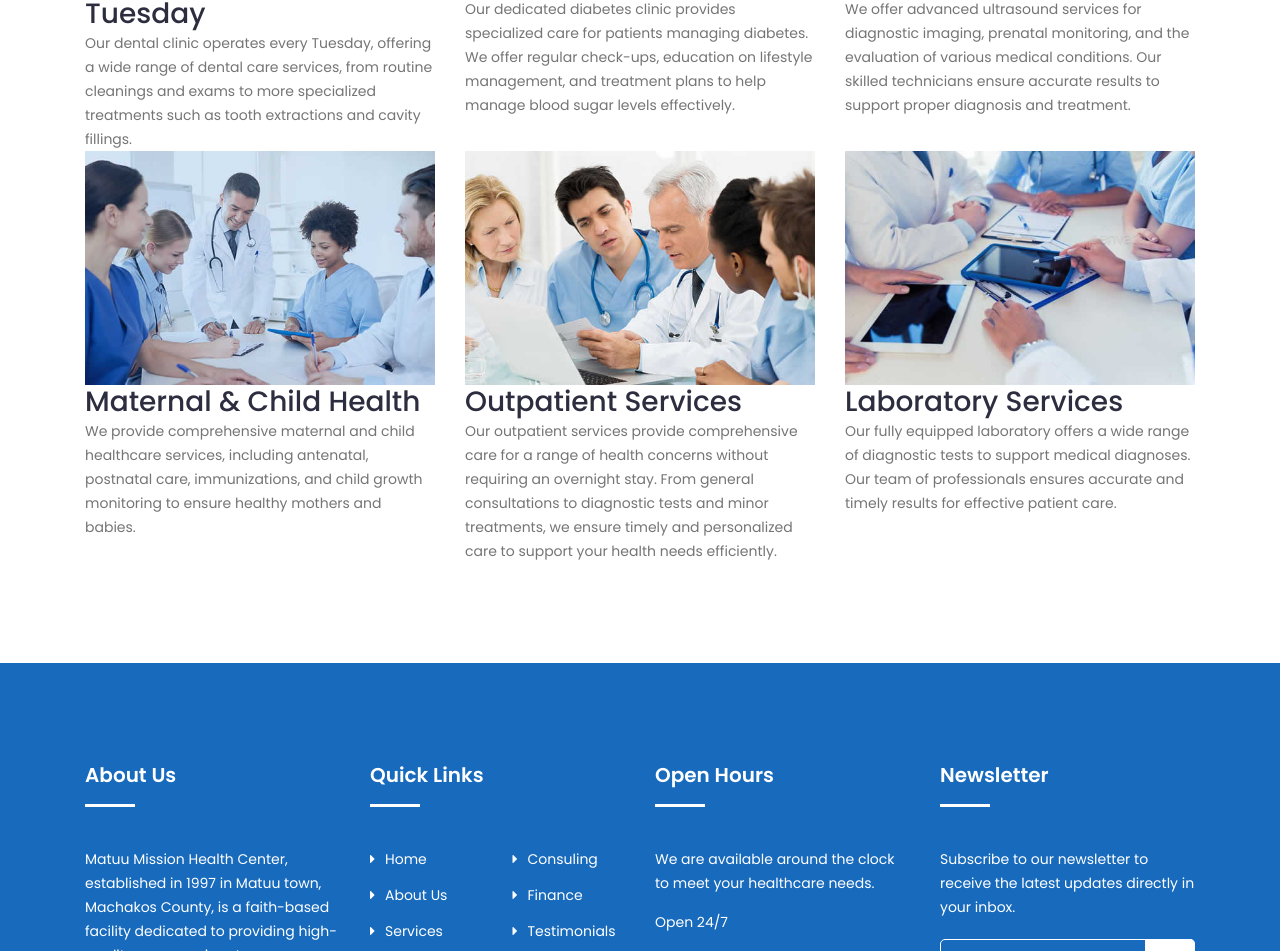
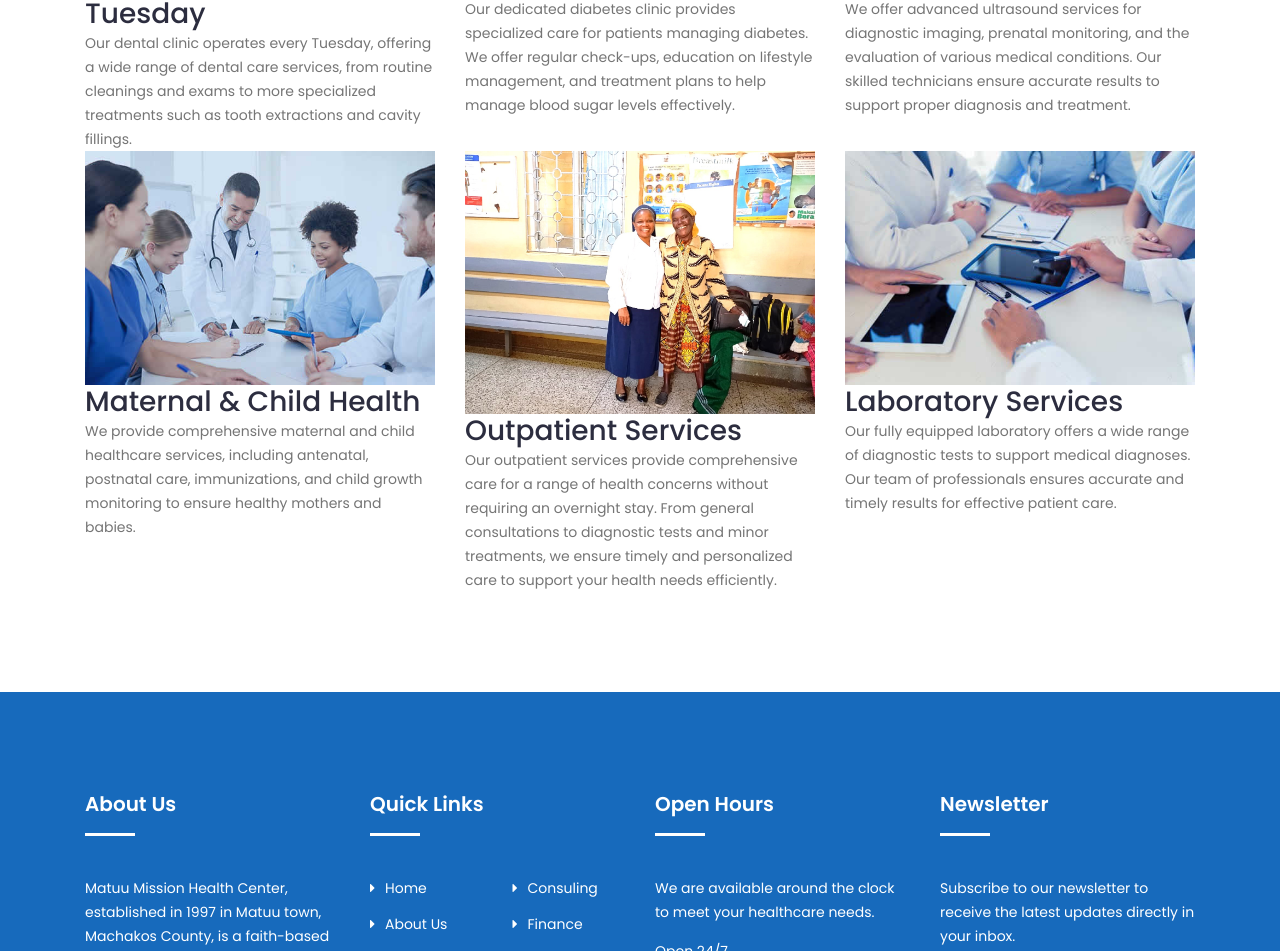
Before and after one commit to sammypeter/mission, a plain HTML site: page services.html in a window 1280 px wide. Shown: the part 1530-2481 px from the top of the page. Drawn offline with Linux system fonts and the light colour scheme; a script that the page names is missing.

Commit message:
Update services.html

```diff
--- a/services.html
+++ b/services.html
@@ -301,7 +301,7 @@
 					<!-- Single Service -->
 					<div class="single-service">
 						<div class="service-head">
-							<img src="img/blog2.jpg" alt="Outpatient Services">
+							<img src="img/outpatient.jpeg" alt="Outpatient Services">
 						</div>
 						<div class="service-body">
 							<h3>Outpatient Services</h3>
```
